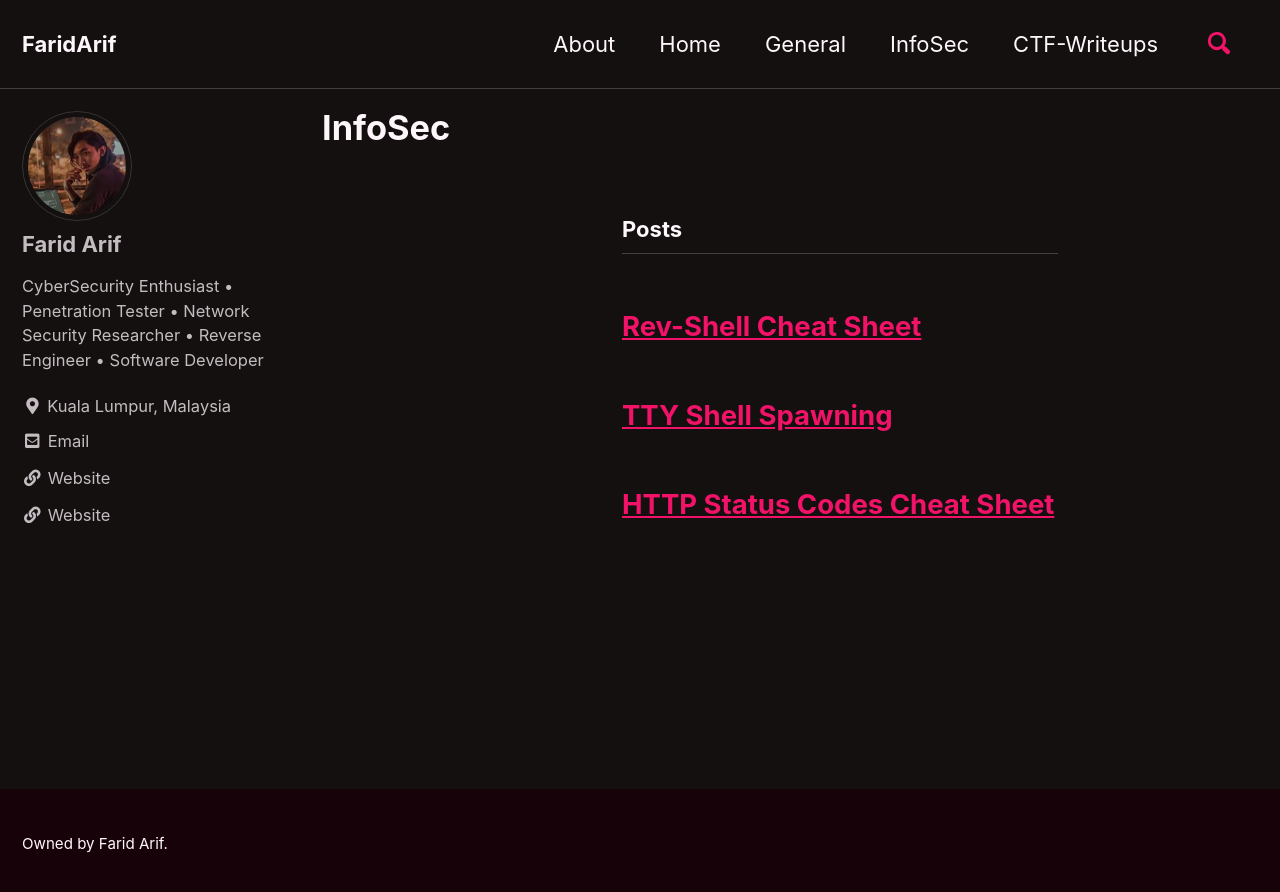
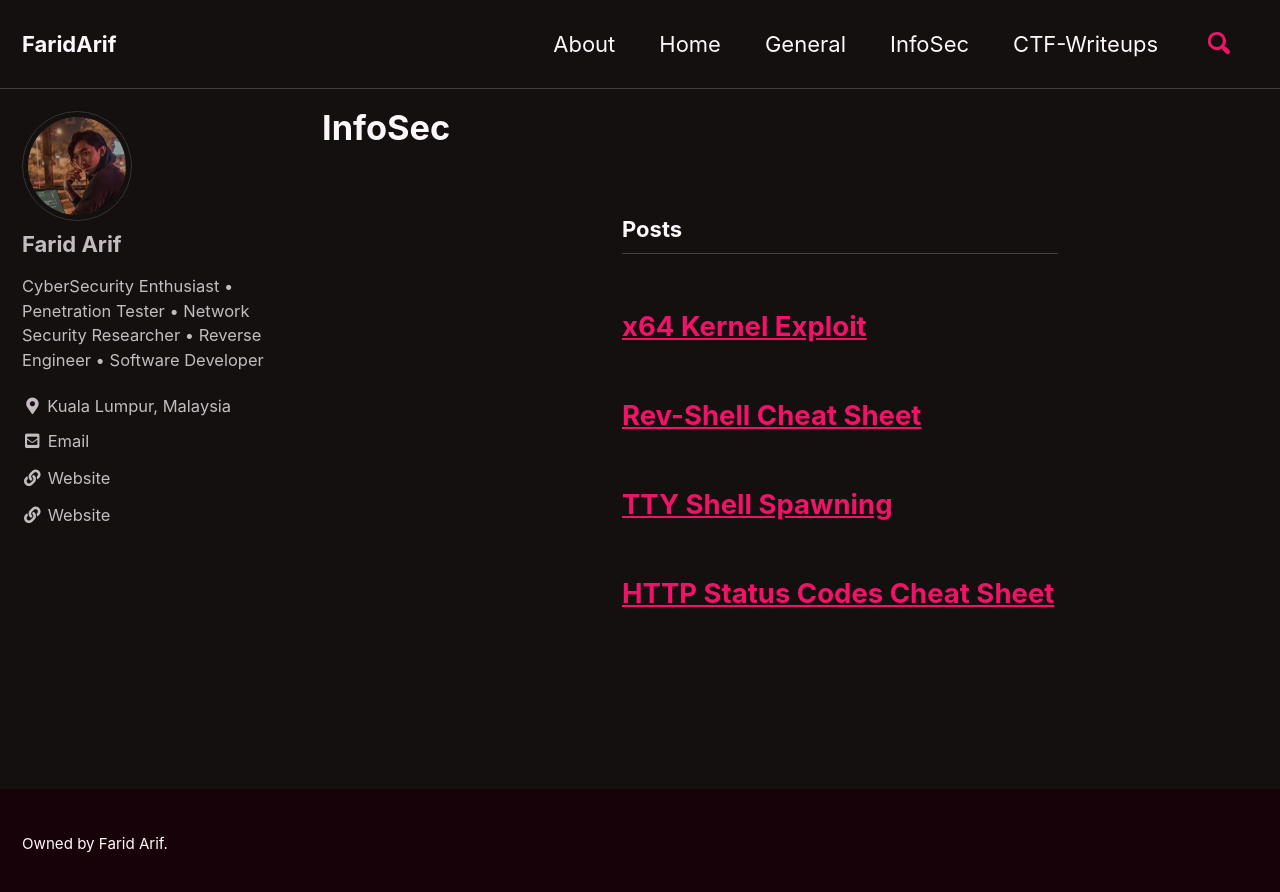
Before and after one commit to faridarif/faridarif.github.io, a Jekyll site: the page built from _pages/infosec.md, in a window 1280 px wide. Shown: the top 892 px of the page. Built offline with Jekyll 4.4.1, drawn with Linux system fonts in a browser that asks for light colours; cached includes are drawn as plain includes.

Commit message:
Update infosec.md

```diff
--- a/_pages/infosec.md
+++ b/_pages/infosec.md
@@ -9,6 +9,14 @@ author_profile: true
  <h1 id="page-title" class="page__title"></h1>
  <h3 class="archive__subtitle">Posts</h3>
  <div class="entries-list">
+  <div class="list__item">
+   <article class="archive__item" itemscope="" itemtype="https://schema.org/CreativeWork">
+    <h2 class="archive__item-title no_toc" itemprop="headline">
+     <a href="/infosec/x64-kernel-exploit/" rel="permalink">x64 Kernel Exploit</a>
+    </h2>
+    <p class="archive__item-excerpt" itemprop="description"></p>
+   </article>
+  </div>
   <div class="list__item">
    <article class="archive__item" itemscope="" itemtype="https://schema.org/CreativeWork">
     <h2 class="archive__item-title no_toc" itemprop="headline">
```
